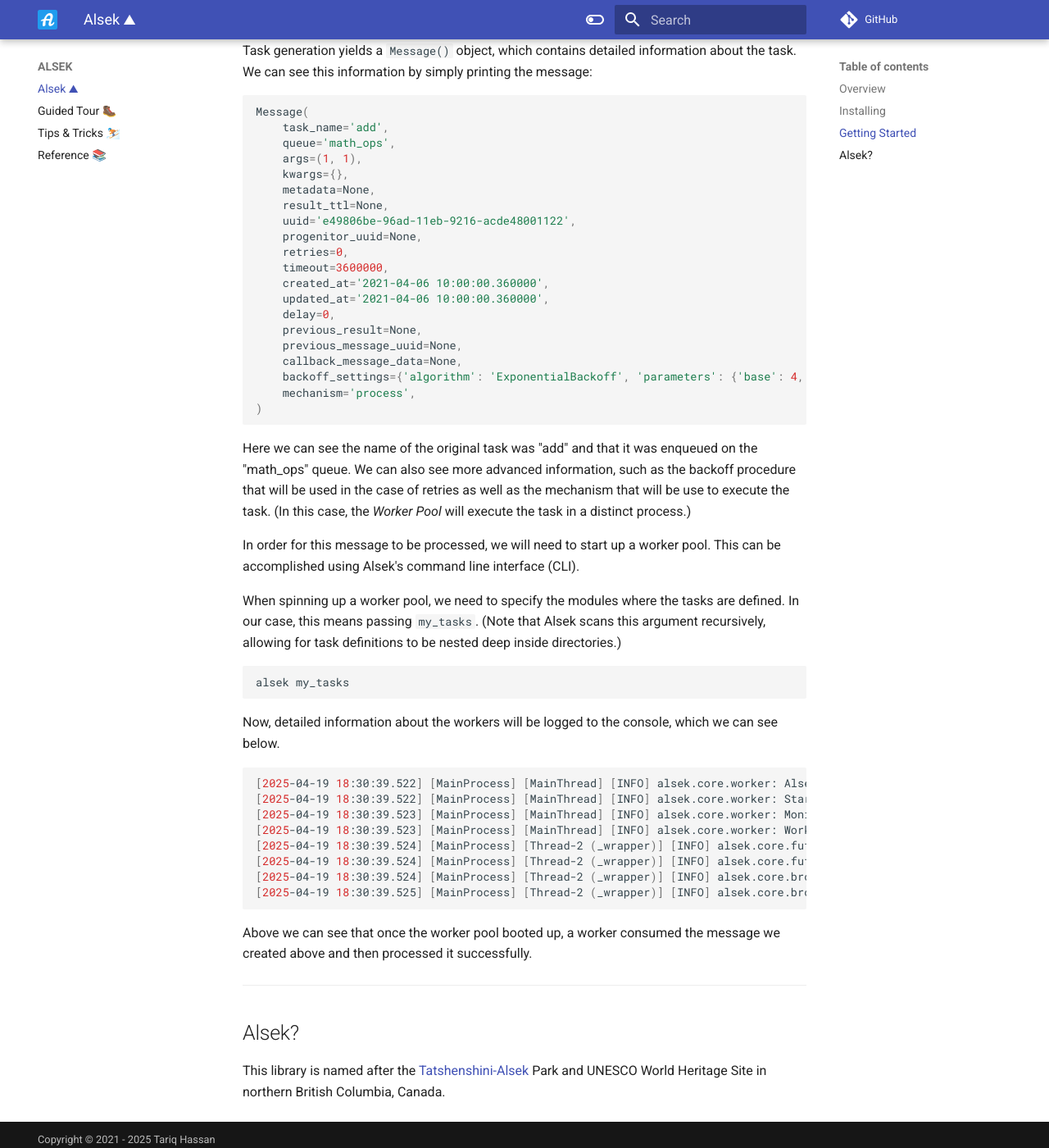
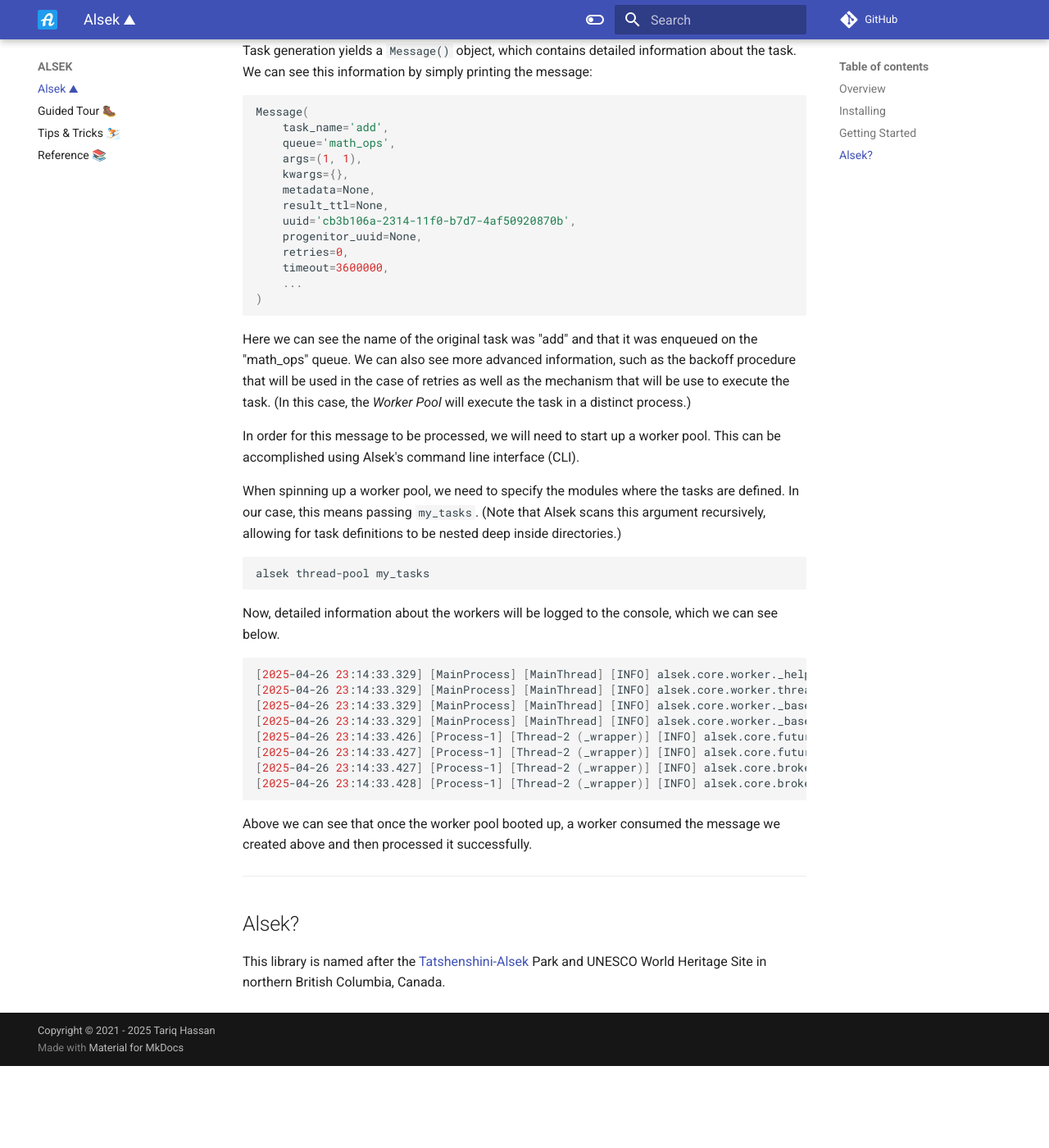
Before and after one commit to TariqAHassan/alsek, an MkDocs documentation site: the page built from docs/index.md, in a window 1280 px wide and 1400 px high, scrolled down 1549 px. Shown: the whole window at 82% size. Built offline with MkDocs 1.6.1 and Material for MkDocs 9.7.7, drawn with Linux system fonts in a browser that asks for light colours; comment, search, counter and statistics services are not loaded; after the commit the page ends 2849 px from its top, so only the background shows below that.

Commit message:
Update example

````diff
--- a/docs/index.md
+++ b/docs/index.md
@@ -74,18 +74,11 @@
     kwargs={},
     metadata=None,
     result_ttl=None,
-    uuid='e49806be-96ad-11eb-9216-acde48001122',
+    uuid='cb3b106a-2314-11f0-b7d7-4af50920870b',
     progenitor_uuid=None,
     retries=0,
     timeout=3600000,
-    created_at='2021-04-06 10:00:00.360000',
-    updated_at='2021-04-06 10:00:00.360000',
-    delay=0,
-    previous_result=None,
-    previous_message_uuid=None,
-    callback_message_data=None,
-    backoff_settings={'algorithm': 'ExponentialBackoff', 'parameters': {'base': 4, 'factor': 10000, 'floor': 60000, 'ceiling': 3600000, 'zero_override': True}},
-    mechanism='process',
+    ...
 )
 ```
 
@@ -102,20 +95,20 @@
 allowing for task definitions to be nested deep inside directories.)
 
 ```shell
-alsek my_tasks
+alsek thread-pool my_tasks
 ```
 
 Now, detailed information about the workers will be logged to the console, which we can see below.
 
 ```shell
-[2025-04-19 18:30:39.522] [MainProcess] [MainThread] [INFO] alsek.core.worker: Alsek v0.8.0 worker pool booting up...
-[2025-04-19 18:30:39.522] [MainProcess] [MainThread] [INFO] alsek.core.worker: Starting worker pool with 8 max thread(s) and 11 max process(es)...
-[2025-04-19 18:30:39.523] [MainProcess] [MainThread] [INFO] alsek.core.worker: Monitoring 1 queue(s).
-[2025-04-19 18:30:39.523] [MainProcess] [MainThread] [INFO] alsek.core.worker: Worker pool online.
-[2025-04-19 18:30:39.524] [MainProcess] [Thread-2 (_wrapper)] [INFO] alsek.core.futures: Received Message(uuid='bf90af06-1d6d-11f0-affc-4af50920870b', queue='math_ops', task='add')...
-[2025-04-19 18:30:39.524] [MainProcess] [Thread-2 (_wrapper)] [INFO] alsek.core.futures: Successfully processed Message(uuid='bf90af06-1d6d-11f0-affc-4af50920870b', queue='math_ops', task='add').
-[2025-04-19 18:30:39.524] [MainProcess] [Thread-2 (_wrapper)] [INFO] alsek.core.broker: Removing Message(uuid='bf90af06-1d6d-11f0-affc-4af50920870b', queue='math_ops', task='add')...
-[2025-04-19 18:30:39.525] [MainProcess] [Thread-2 (_wrapper)] [INFO] alsek.core.broker: Removed Message(uuid='bf90af06-1d6d-11f0-affc-4af50920870b', queue='math_ops', task='add').
+[2025-04-26 23:14:33.329] [MainProcess] [MainThread] [INFO] alsek.core.worker._helpers: Monitoring 1 tasks
+[2025-04-26 23:14:33.329] [MainProcess] [MainThread] [INFO] alsek.core.worker.thread: Starting thread-based worker pool with up to 88 workers (8 max threades and 11 max processes)...
+[2025-04-26 23:14:33.329] [MainProcess] [MainThread] [INFO] alsek.core.worker._base: Monitoring 1 queue(s).
+[2025-04-26 23:14:33.329] [MainProcess] [MainThread] [INFO] alsek.core.worker._base: Worker pool online.
+[2025-04-26 23:14:33.426] [Process-1] [Thread-2 (_wrapper)] [INFO] alsek.core.futures: Received Message(uuid='cb3b106a-2314-11f0-b7d7-4af50920870b', queue='math_ops', task='add')...
+[2025-04-26 23:14:33.427] [Process-1] [Thread-2 (_wrapper)] [INFO] alsek.core.futures: Successfully processed Message(uuid='cb3b106a-2314-11f0-b7d7-4af50920870b', queue='math_ops', task='add').
+[2025-04-26 23:14:33.427] [Process-1] [Thread-2 (_wrapper)] [INFO] alsek.core.broker: Removing Message(uuid='cb3b106a-2314-11f0-b7d7-4af50920870b', queue='math_ops', task='add')...
+[2025-04-26 23:14:33.428] [Process-1] [Thread-2 (_wrapper)] [INFO] alsek.core.broker: Removed Message(uuid='cb3b106a-2314-11f0-b7d7-4af50920870b', queue='math_ops', task='add').
 ```
 
 Above we can see that once the worker pool booted up, a worker consumed the
````
